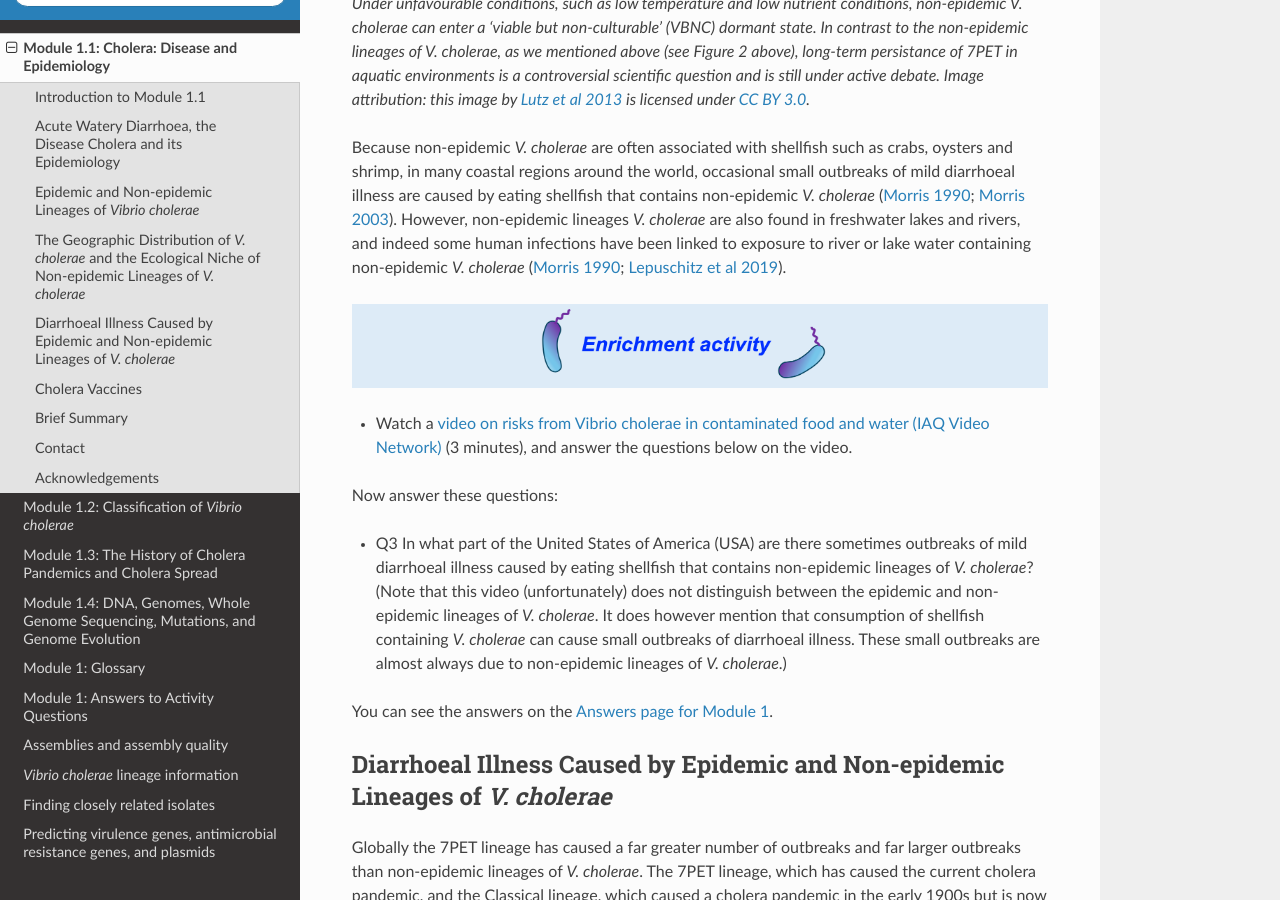
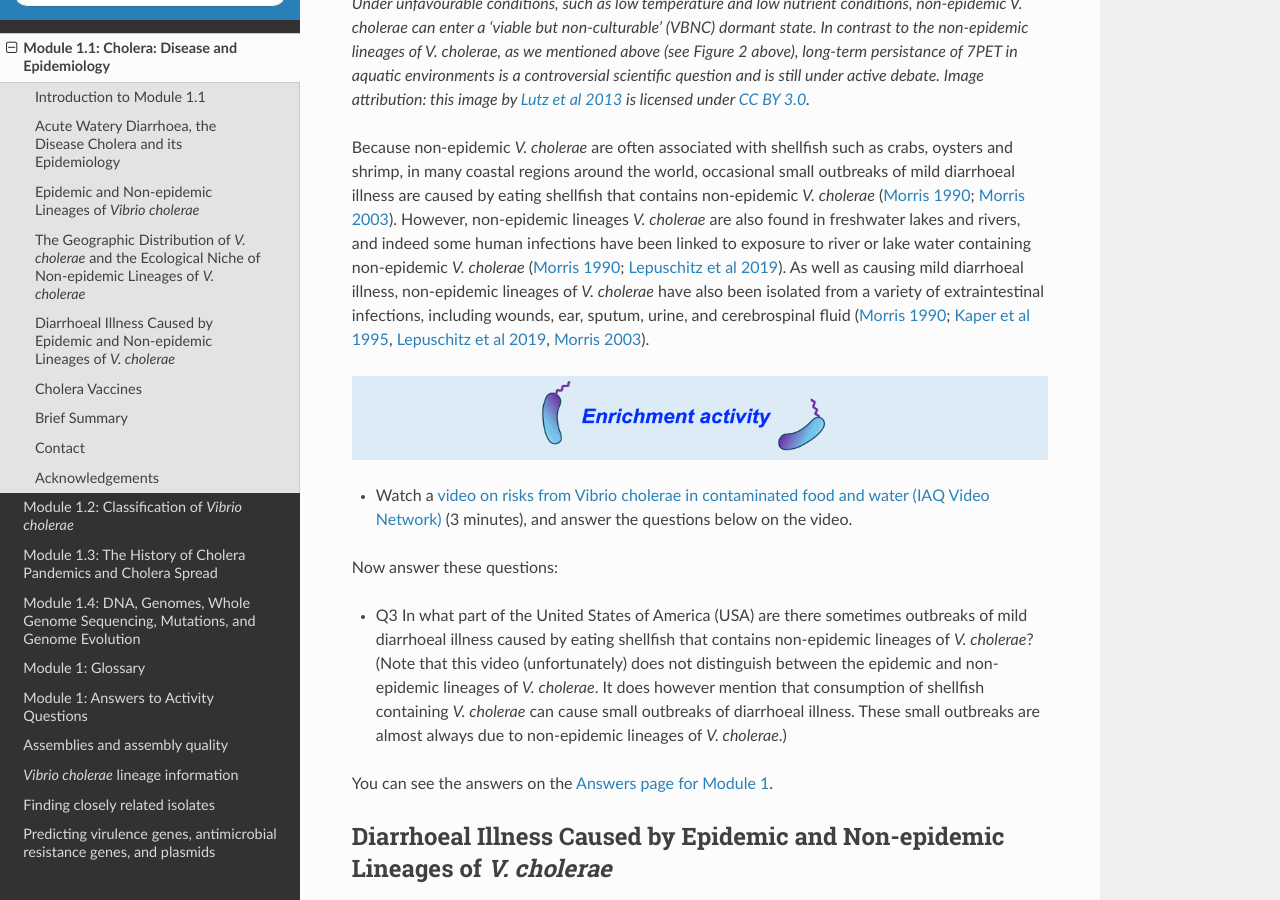
Before and after one commit to avrilcoghlan/cholerabook, a Sphinx documentation site: the page built from docs/source/vibriogenomes.rst, in a window 1280 px wide and 900 px high, scrolled down 8529 px. Built offline with Sphinx 7.4.7 and the Read the Docs theme 2.0.0, drawn with Linux system fonts in a browser that asks for light colours.

Commit message:
Update vibriogenomes.rst

```diff
--- a/docs/source/vibriogenomes.rst
+++ b/docs/source/vibriogenomes.rst
@@ -289,12 +289,17 @@ Because non-epidemic *V. cholerae* are often associated with shellfish such as c
 occasional small outbreaks of mild diarrhoeal illness are caused by eating shellfish that contains non-epidemic *V. cholerae* (`Morris 1990`_; `Morris 2003`_).
 However, non-epidemic lineages *V. cholerae* are also found in freshwater lakes and rivers, and indeed some human infections
 have been linked to exposure to river or lake water containing non-epidemic *V. cholerae* (`Morris 1990`_; `Lepuschitz et al 2019`_).
+As well as causing mild diarrhoeal illness, non-epidemic lineages of *V. cholerae* have also been isolated
+from a variety of extraintestinal infections, including wounds, ear, sputum,
+urine, and cerebrospinal fluid (`Morris 1990`_; `Kaper et al 1995`_, `Lepuschitz et al 2019`_, `Morris 2003`_).
 
 .. _Morris 2003: https://pubmed.ncbi.nlm.nih.gov/12856219/
 
 .. _Morris 1990: https://pubmed.ncbi.nlm.nih.gov/2286218/
 
 .. _Lepuschitz et al 2019: https://pubmed.ncbi.nlm.nih.gov/31781080/
+
+.. _Kaper et al 1995: https://pubmed.ncbi.nlm.nih.gov/7704895/
 
 .. image:: Activity.png
   :width: 1050
```
